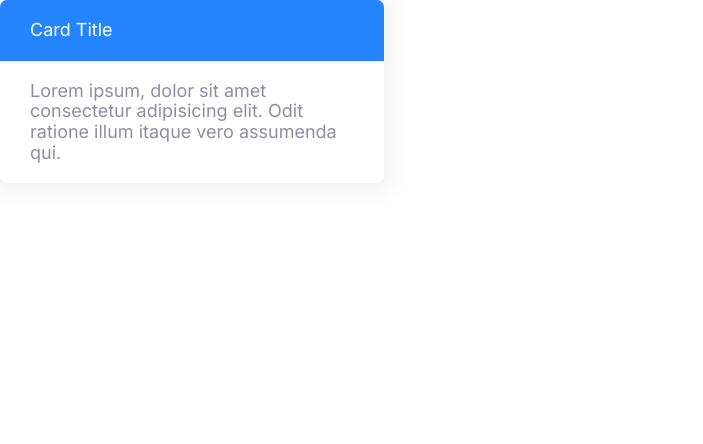
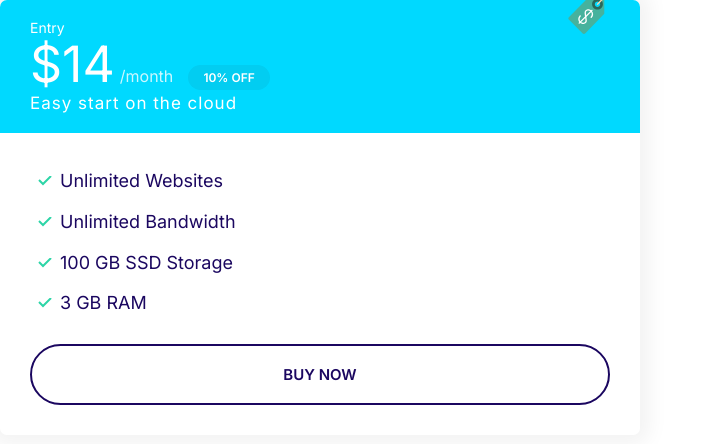
Before and after one commit to coodybag/Demo-project2022, a plain HTML site: page projectOne/HTML/index.html in a window 1280 px wide. Shown: the whole page, without its empty margins (0-703 px from the left). Drawn offline with Linux system fonts and the light colour scheme.

Commit message:
Building plan component.

```diff
--- a/projectOne/CSS/styles.css
+++ b/projectOne/CSS/styles.css
@@ -100,6 +100,7 @@ a {
 }
 .badge--small {
   font-size: 1.6rem;
+  padding: 0.5rem 1.5rem;
 }
 @media screen and (min-width: 1024px) {
   .badge {
@@ -245,7 +246,7 @@ a {
 /*CARDS*/
 /*structure*/
 .card-container {
-  width: 30%;
+  width: 50%;
 }
 .card {
   border-radius: 7px;
@@ -265,3 +266,58 @@ a {
   background: var(--color-secondary);
   color: #fff;
 }
+.card--secondary .badge--secondary {
+  background: #02cdf1;
+}
+/*PLANS*/
+/*structure*/
+.plan__name {
+  color: #fff;
+  margin: 0;
+  font-weight: 500;
+  font-size: 2.4rem;
+}
+.plan__price {
+  font-size: 6rem;
+}
+.plan__billing-cycle {
+  font-size: 2.4rem;
+  font-weight: 300;
+  opacity: 0.8;
+  margin-right: 1rem;
+}
+.plan__description {
+  font-size: 2rem;
+  font-weight: 300;
+  letter-spacing: 1px;
+  display: block;
+}
+/*skins*/
+.plan .list__item {
+  margin-bottom: 2rem;
+}
+.plan--price-tag .card__header {
+  position: relative;
+}
+.plan--price-tag .card__header::before {
+  content: url(../images/price-tag-svgrepo-com.svg);
+  width: 40px;
+  display: inline-block;
+  position: absolute;
+  top: -6px;
+  right: 5%;
+}
+@media screen and (min-width: 1024px) {
+  .plan__name {
+    font-size: 1.4rem;
+  }
+  .plan__price {
+    font-size: 5rem;
+  }
+  .plan__billing-cycle {
+    font-size: 1.6rem;
+  }
+  .plan__description {
+    font-size: 1.7rem;
+  }
+}
--- a/projectOne/HTML/index.html
+++ b/projectOne/HTML/index.html
@@ -16,11 +16,24 @@
   </head>
   <body>
     <div class="card-container">
-      <div class="card card--primary">
-        <header class="card__header">Card Title</header>
-        <div class="card__body">
-          Lorem ipsum, dolor sit amet consectetur adipisicing elit. Odit ratione
-          illum itaque vero assumenda qui.
+      <div class="plan plan--price-tag">
+        <div class="card card--secondary">
+          <header class="card__header">
+            <h3 class="plan__name">Entry</h3>
+            <span class="plan__price">$14</span>
+            <span class="plan__billing-cycle">/month</span>
+            <span class="badge badge--secondary badge--small">10% OFF</span>
+            <span class="plan__description">Easy start on the cloud</span>
+          </header>
+          <div class="card__body">
+            <ul class="list list--tick">
+              <li class="list__item">Unlimited Websites</li>
+              <li class="list__item">Unlimited Bandwidth</li>
+              <li class="list__item">100 GB SSD Storage</li>
+              <li class="list__item">3 GB RAM</li>
+            </ul>
+            <button class="btn btn--outline btn--block">Buy Now</button>
+          </div>
         </div>
       </div>
     </div>
```
Also changed, not shown: projectOne/components/plan.html (added, +22 -0 lines), projectOne/images/price-tag-svgrepo-com.svg (added).
